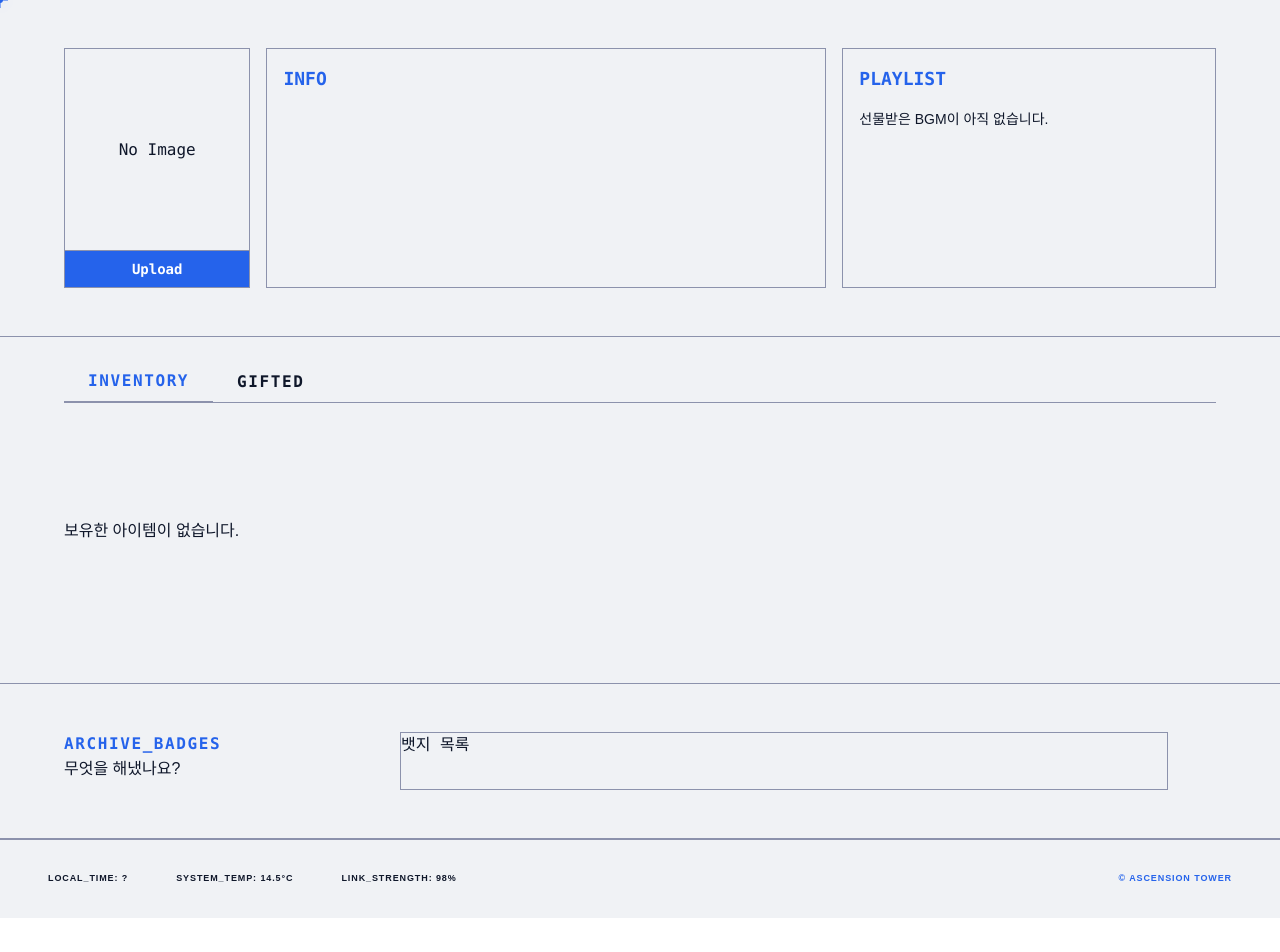
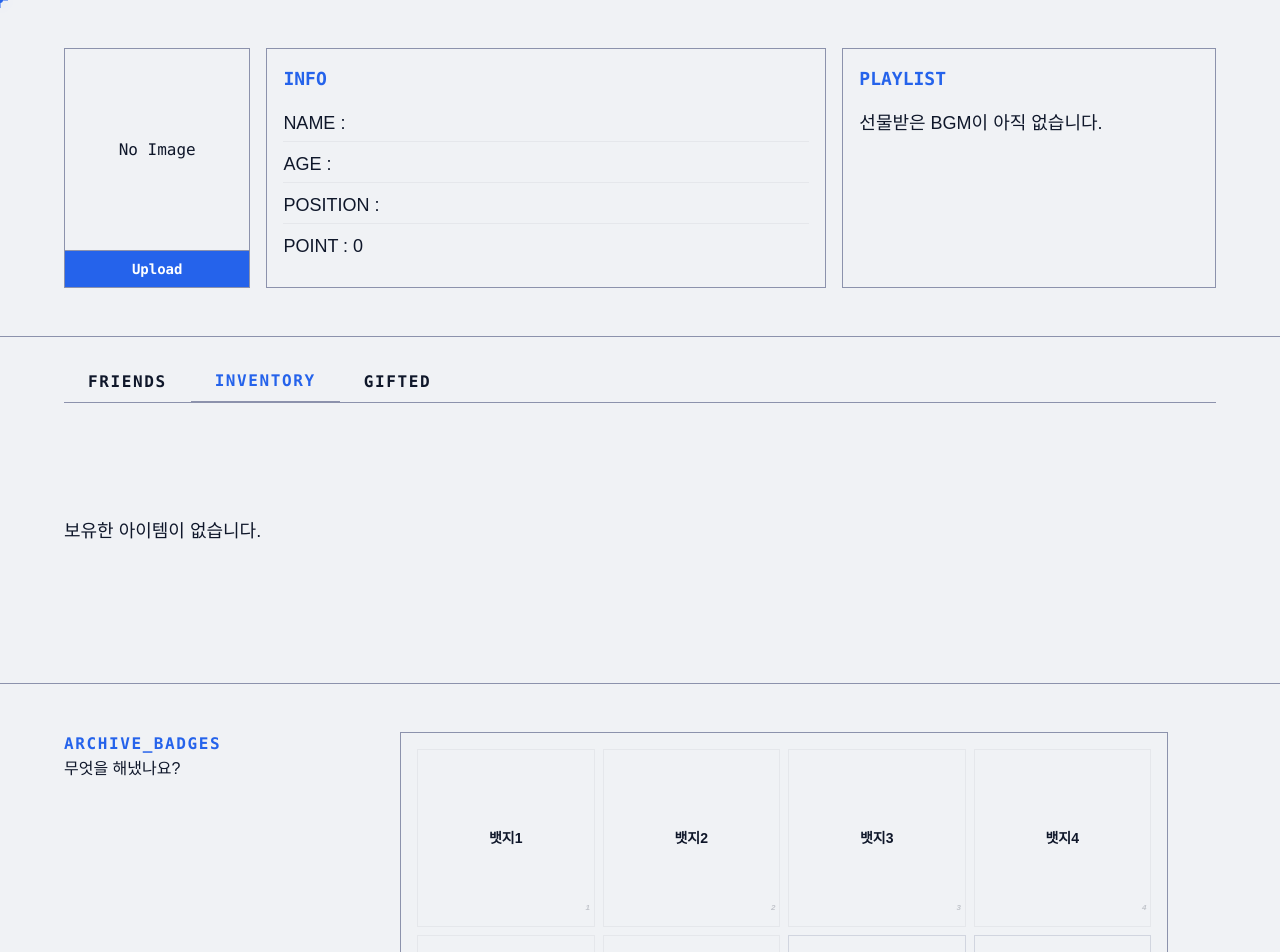
Before and after one commit to ssemim/AscensionTower-DNDProject, a React app in the folder FrontEnd/: page /mypage in a window 1280 px wide. Shown: the top 952 px of the page. Before the commit the page ends 918 px from the top, so only its background shows below. Built offline with nearby package versions, Linux system fonts and the light colour scheme; the HTML template or start-up script is replaced by a standard one; a web font is replaced by a local one.

Commit message:
친구목록 추가 뱃지목록 기능 추가

```diff
--- a/FrontEnd/src/pages/MyPage/MyPage.jsx
+++ b/FrontEnd/src/pages/MyPage/MyPage.jsx
@@ -2,6 +2,7 @@ import React, { useState, useEffect } from 'react';
 import Menu from '../../components/Menu/Menu';
 import YouTube from 'react-youtube';
 import '../Landing/index.css';
+import badges from './badge.js';
 
 // 유튜브 URL에서 비디오 ID를 추출하는 헬퍼 함수
 function getYouTubeID(url) {
@@ -77,6 +78,7 @@ function ItemCard({ item, tab }) {
 // ─────────────────────────────────────────────
 function InventorySection() {
   const TABS = [
+    { id: 'friends',   label: 'FRIENDS'   },
     { id: 'inventory', label: 'INVENTORY' },
     { id: 'gifted',    label: 'GIFTED'    },
   ];
@@ -84,6 +86,7 @@ function InventorySection() {
   const [activeTab, setActiveTab] = useState('inventory');
   const [inventoryItems, setInventoryItems] = useState([]);
   const [giftedItems, setGiftedItems] = useState([]);
+  const [friendsItems, setFriendsItems] = useState([]);
   const [isLoading, setIsLoading] = useState(false);
 
   // 탭이 바뀔 때마다 해당 데이터 fetch (이미 로드된 탭은 재요청 생략)
@@ -91,7 +94,8 @@ function InventorySection() {
     const fetchItems = async () => {
       const alreadyLoaded =
         (activeTab === 'inventory' && inventoryItems.length > 0) ||
-        (activeTab === 'gifted'    && giftedItems.length > 0);
+        (activeTab === 'gifted'    && giftedItems.length > 0) ||
+        (activeTab === 'friends'   && friendsItems.length > 0);
       if (alreadyLoaded) return;
 
       setIsLoading(true);
@@ -102,7 +106,9 @@ function InventorySection() {
         const endpoint =
           activeTab === 'inventory'
             ? `/api/inventory/${userId}`   // 백엔드 엔드포인트 확정 시 수정
-            : `/api/gifts/${userId}`;      // 백엔드 엔드포인트 확정 시 수정
+            : activeTab === 'gifted'
+            ? `/api/gifts/${userId}`      // 백엔드 엔드포인트 확정 시 수정
+            : `/api/friends/${userId}`;   // 백엔드 엔드포인트 확정 시 수정
 
         const res = await fetch(endpoint);
         if (!res.ok) throw new Error(`${activeTab} 로드 실패`);
@@ -111,7 +117,8 @@ function InventorySection() {
         const items = normalizeResponse(data);
 
         if (activeTab === 'inventory') setInventoryItems(items);
-        else setGiftedItems(items);
+        else if (activeTab === 'gifted') setGiftedItems(items);
+        else setFriendsItems(items);
       } catch (err) {
         console.error('아이템 로드 실패:', err);
       } finally {
@@ -122,7 +129,7 @@ function InventorySection() {
     fetchItems();
   }, [activeTab]); // eslint-disable-line react-hooks/exhaustive-deps
 
-  const currentItems = activeTab === 'inventory' ? inventoryItems : giftedItems;
+  const currentItems = activeTab === 'inventory' ? inventoryItems : activeTab === 'gifted' ? giftedItems : friendsItems;
 
   return (
     <section className="px-12 py-6 bg-main border-y border-border-primary relative overflow-hidden">
@@ -149,6 +156,27 @@ function InventorySection() {
         </div>
 
         {/* 아이템 목록 */}
+        {activeTab === 'friends' ? (
+          <div className="min-h-[30vh] max-h-[60vh] overflow-y-auto pb-4 flex items-center justify-left">
+            {isLoading ? (
+              <p className="text-text-main/50 text-s font-pf-stardust">로딩 중...</p>
+            ) : currentItems.length > 0 ? (
+              <div className="space-y-2 w-full">
+                {currentItems.map((friend, index) => (
+                  <div key={friend.id ?? index} className="border border-border-primary p-4 flex items-center gap-4 hover:bg-primary/10 transition-colors">
+                    <div className="w-12 h-12 bg-primary/10 rounded-full flex items-center justify-center text-primary/50">👤</div>
+                    <div>
+                      <p className="font-bold text-text-main font-pf-stardust">{friend.name || `Friend ${index + 1}`}</p>
+                      <p className="text-sm text-text-main/50">{friend.status || 'Online'}</p>
+                    </div>
+                  </div>
+                ))}
+              </div>
+            ) : (
+              <p className="text-text-main/50 text-lg font-pf-stardust">친구가 없습니다.</p>
+            )}
+          </div>
+        ) : (
           <div className="min-h-[30vh] max-h-[60vh] flex gap-4 overflow-x-auto pb-4 scrollbar-hide">
             {isLoading ? (
               <p className="text-text-main/50 text-s self-center font-pf-stardust">로딩 중...</p>
@@ -157,13 +185,14 @@ function InventorySection() {
                 <ItemCard key={item.id ?? index} item={item} tab={activeTab} />
               ))
             ) : (
-            <p className="text-text-main/50 text-s self-center font-pf-stardust">
+              <p className="text-text-main/50 text-lg self-center font-pf-stardust">
                 {activeTab === 'inventory'
                   ? '보유한 아이템이 없습니다.'
                   : '선물받은 아이템이 없습니다.'}
               </p>
             )}
           </div>
+        )}
 
       </div>
     </section>
@@ -176,6 +205,9 @@ function InventorySection() {
 export default function MyPage() {
   const [isMenuOpen, setIsMenuOpen] = useState(false);
   const [profileImage, setProfileImage] = useState(null);
+
+  // 사용자 정보
+  const [userInfo, setUserInfo] = useState({ name: '', age: '', position: '', point: 0 });
 
   // 플레이리스트
   const [videoLinks, setVideoLinks] = useState([]);
@@ -221,6 +253,22 @@ export default function MyPage() {
       }
     };
     fetchUserGifts();
+  }, []);
+
+  useEffect(() => {
+    const fetchUserInfo = async () => {
+      const userId = localStorage.getItem('userId');
+      if (!userId) return;
+      try {
+        const res = await fetch(`/api/user/${userId}`);
+        if (!res.ok) throw new Error('User info fetch failed');
+        const data = await res.json();
+        setUserInfo(data);
+      } catch (err) {
+        console.error('User info fetch error:', err);
+      }
+    };
+    fetchUserInfo();
   }, []);
 
   useEffect(() => {
@@ -293,6 +341,7 @@ export default function MyPage() {
   };
 
   return (
+  <>
     <div className="min-h-screen bg-main text-text-main font-mono relative">
       <Menu isOpen={isMenuOpen} onToggle={toggleMenu} />
       <div className="fixed inset-0 pointer-events-none bg-stark-grid opacity-0 dark:opacity-100" />
@@ -328,6 +377,12 @@ export default function MyPage() {
           {/* 정보 */}
           <div className="w-full md:w-6/12 border border-border-primary p-4">
           <h4 className="text-lg font-bold mb-4 text-primary flex-shrink-0">INFO</h4>
+          <ul className="space-y-2 font-pf-stardust text-lg text-text-main/70">
+            <li className="border-b border-border-primary/30 pb-1">NAME : {userInfo.name}</li>
+            <li className="border-b border-border-primary/30 pb-1">AGE : {userInfo.age}</li>
+            <li className="border-b border-border-primary/30 pb-1">POSITION : {userInfo.position}</li>
+            <li className="pb-1">POINT : {userInfo.point}</li>
+          </ul>
           </div>
 
           {/* 플레이리스트 */}
@@ -353,7 +408,7 @@ export default function MyPage() {
                   ))}
                 </div>
               ) : (
-                <p className="text-text-main/50 text-sm font-pf-stardust">선물받은 BGM이 아직 없습니다.</p>
+                <p className="text-text-main/50 text-lg font-pf-stardust">선물받은 BGM이 아직 없습니다.</p>
               )}
             </div>
 
@@ -409,8 +464,30 @@ export default function MyPage() {
                 무엇을 해냈나요?
               </p>
             </div>
-            <div className="md:w-2/3 flex gap-8 overflow-x-auto pb-8 scrollbar-hide border border-border-primary">
-            뱃지 목록
+            <div className="md:w-2/3 grid grid-cols-4 gap-2 bg-main p-4 border border-border-primary h-full max-h-64 overflow-y-auto">
+              {badges.map((badge) => (
+                <div
+                  key={badge.id}
+                  className={`
+                    aspect-square border flex flex-col items-center justify-center relative transition-all cursor-pointer group font-pf-stardust text-lg text-text-main/70
+                    ${badge.isEmpty
+                      ? 'border-border-primary bg-main/40 opacity-30'
+                      : 'border-border-primary/70 bg-primary/10 hover:border-primary hover:shadow-stark-glow'}
+                  `}
+                >
+                  {!badge.isEmpty && (
+                    <>
+                      <div className="text-sm font-bold opacity-100 group-hover:opacity-0 transition-opacity">{badge.name}</div>
+                      <div className="absolute inset-0 bg-main/80 opacity-0 group-hover:opacity-100 transition-opacity flex items-center justify-center p-2">
+                        <div className="text-center text-xs">
+                          {badge.desc}
+                        </div>
+                      </div>
+                    </>
+                  )}
+                  <span className="absolute bottom-1 right-1 text-[8px] opacity-20 font-bold italic tracking-tighter">{badge.id}</span>
+                </div>
+              ))}
             </div>
           </div>
         </section>
@@ -426,5 +503,6 @@ export default function MyPage() {
         <p className="text-primary font-pf-stardust">© ASCENSION TOWER</p>
       </footer>
     </div>
+  </>
   );
 }
--- a/FrontEnd/src/pages/MyPage/badge.js
+++ b/FrontEnd/src/pages/MyPage/badge.js
@@ -1,10 +1,10 @@
 const badges = [
-  { id: 1, name: "아이템1", desc: "Experimental energy edge utilizing concentrated arc particles." },
-  { id: 2, name: "아이템2", desc: "Multi-layered kinetic barrier with automatic ion-refresh." },
-  { id: 3, name: "아이템3",  desc: "Standard Stark-grade power cell for industrial use." },
-  { id: 4, name: "아이템4", desc: "Experimental energy edge utilizing concentrated arc particles." },
-  { id: 5, name: "아이템5", desc: "Multi-layered kinetic barrier with automatic ion-refresh." },
-  { id: 6, name: "아이템6", desc: "Standard Stark-grade power cell for industrial use." },
+  { id: 1, name: "뱃지1", desc: "Experimental energy edge utilizing concentrated arc particles." },
+  { id: 2, name: "뱃지2", desc: "Multi-layered kinetic barrier with automatic ion-refresh." },
+  { id: 3, name: "뱃지3",  desc: "Standard Stark-grade power cell for industrial use." },
+  { id: 4, name: "뱃지4", desc: "Experimental energy edge utilizing concentrated arc particles." },
+  { id: 5, name: "뱃지5", desc: "Multi-layered kinetic barrier with automatic ion-refresh." },
+  { id: 6, name: "뱃지6", desc: "Standard Stark-grade power cell for industrial use." },
   // 나머지 14개 슬롯을 위한 빈 데이터
   ...Array.from({ length: 14 }, (_, i) => ({ id: i + 7, isEmpty: true }))
 ];
```
Lines whose indentation alone changed are shown as unchanged.
